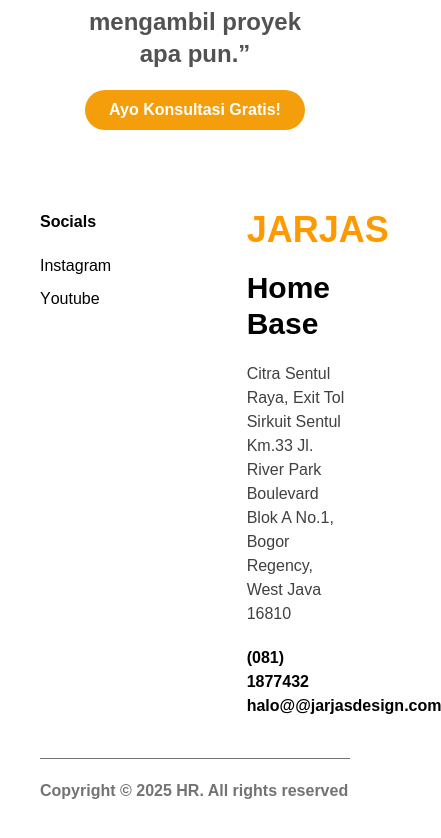
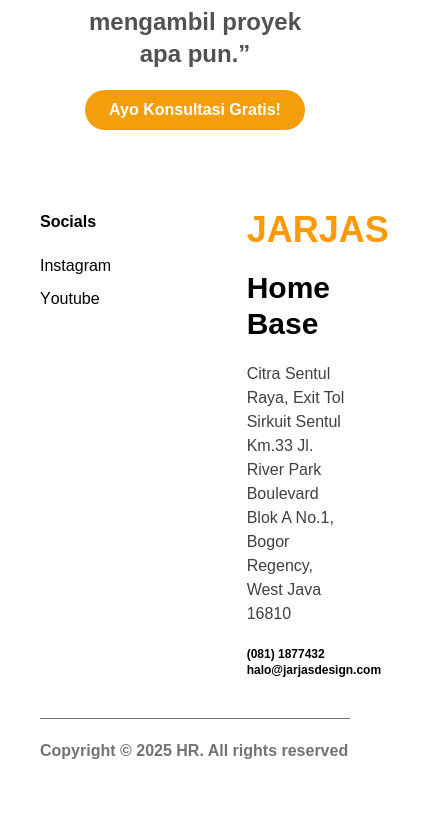
Before and after one commit to hlmyrsyd/jarjas-web, a Next.js app: page / in a window 390 px wide. Shown: the part 6453-7291 px from the top of the page, 441 px wide, since content can reach past the window. Built offline with nearby package versions, Linux system fonts and the light colour scheme.

Commit message:
fix footer bug in phone device

```diff
--- a/app/components/footer.tsx
+++ b/app/components/footer.tsx
@@ -26,9 +26,9 @@
                     <p className="text-neutral-700">
                         Citra Sentul Raya, Exit Tol Sirkuit Sentul Km.33 Jl. River Park Boulevard Blok A No.1, Bogor Regency, West Java 16810
                     </p>
-                    <p className="font-semibold">
+                    <p className="font-semibold text-xs md:text-lg">
                         (081) 1877432
-                        <br /> halo@@jarjasdesign.com
+                        <br /> halo@jarjasdesign.com
                     </p>
                 </div>
             </div>
```
